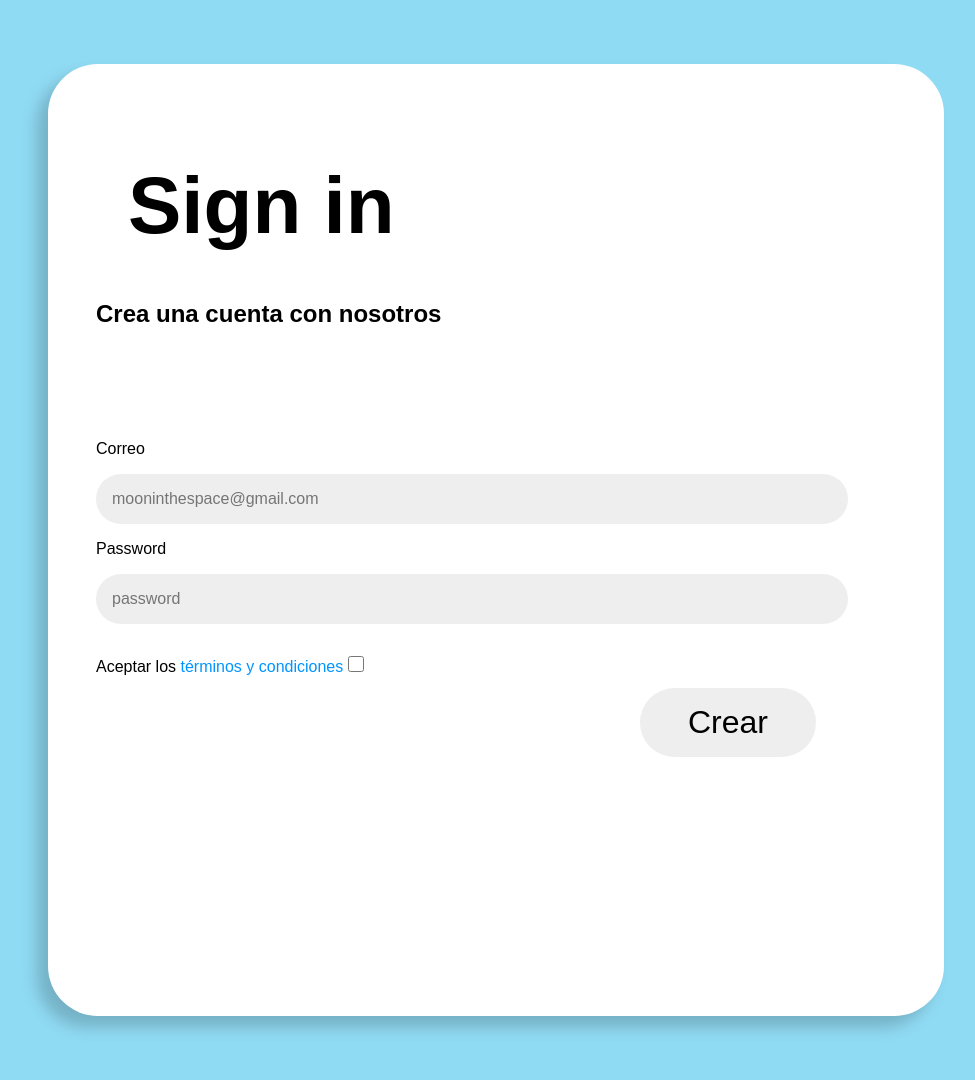
After one commit to HarmonySpace/N_Notes, a PHP site: page /signin.php in a window 1280 px wide. The commit adds this page. Shown: the whole page, without its empty margins (144-1119 px from the left). Run offline with PHP 8.4, Linux system fonts and the light colour scheme.

Commit message:
v 0.03 - add >Sign in< page

```diff
--- a/main.css
+++ b/main.css
@@ -6,24 +6,202 @@
     font-family: 'Poppins', sans-serif;
 }
 
+h1 {
+    font-size: 5rem;
+    font-weight: 800;
+    text-transform: center;
+    margin: 3rem 2rem;
+    width: 100%;
+}
 
 
-.list-element-1 {
+
+
+
+/* //////////////////////////////// Sections ////////////////////////////////// */
+
+/* Section 1 */
+
+.sec-container-1 {
+    width: 90%;
+    margin: 0 auto;
+    display: flex;
+    flex-wrap: wrap;
+    justify-content: center;
+}
+
+.backblue {
+    background-color: var(--bluecolor);
+    width: 100%;
+    height: 1080px;
+}
+
+
+
+
+
+/* //////////////////////////////// Buttons ////////////////////////////////// */
+
+.btn {
+    width: 100px;
+    height: 100px;
+    outline: none;
+    border: none;
+    font-size: 50px;
+    font-weight: 900;
+    text-align: center;
+    border-radius: 50px;
+    box-shadow: var(--bshadown);
+    display: float;
+    position: fixed;
+    bottom: 2rem;
+    right: 2rem;
+    display: fixed;
+}.btn:hover {
+    cursor: pointer;
+}
+
+
+
+
+
+/* //////////////////////////////// LISTAS ////////////////////////////////// */
+
+/* List 1 */
+
+.list-container-1 {
+    display: flex;
+    align-items: start;
+    padding: 1rem 0.5em;
+    margin: 2rem auto;
+}
+
+.list-container-1 li{
+    list-style-type: none;
+    margin: 1.5rem 1rem;
+}
+
+.list-container-1 a{
     font-size: 2rem;
     font-weight: 600;
     color: var(--textcolor);
-    margin: 0 1.7rem;
-    list-style: none;
+    padding: 0.8rem 2rem;
+    box-shadow: -0.7rem 0.7rem 1rem #00000031;
+    border-radius: 3rem;
+    text-decoration: none;
 }
 
-.list-container-1 {
-    display: flex;
-    flex-wrap: wrap;
-    justify-content: flex-end;
-    align-items: center;
-    padding: 1rem 0.5em;
+
+
+
+
+/* //////////////////////////////// Divitions ////////////////////////////////// */
+
+/* Div 1 */
+
+.notepreview {
+    min-width: 300px;
+    margin: 3rem auto;
+    overflow: hidden;
+    border-radius: 50px;
+    box-shadow: var(--bshadown);
 }
 
-.nav-container-1 {
-    box-shadow: -10 10 10 rgb(0, 0, 0, 0.5);
+.notepreview-title {
+    display: flex;
+    justify-content: center;
+    background-color: var(--bluecolor);
+    padding: 2rem 3rem;
+    margin: 0 0 0.5rem 0;
 }
+
+.notepreview h3 {
+    font-size: 2.5rem;
+    text-align: center;
+    font-weight: 100;
+}
+
+.notepreview p {
+    width: 80%;
+    margin: 0 auto;
+    padding: 1rem 1.5rem 3rem 1.5rem;
+    font-weight: 100;
+    font-size: 1.5rem;
+}
+
+
+
+
+
+/* //////////////////////////////// Divitions ////////////////////////////////// */
+
+/* Form 1 */
+
+.form-container-1 {
+    width: 90%;
+    box-shadow: var(--bshadown);
+    padding: 3rem;
+    margin: 4rem auto;
+    border-radius: 50px;
+    display: block;
+    max-width: 800px;
+    background-color: #ffffff;
+}
+
+.form-container-1 form {
+    margin: 7rem 0 0 0;
+}
+
+.form-container-1 label {
+    width: 100%;
+    font-size: 1rem;
+    font-weight: 100;
+    margin: 0.5rem 0;
+}
+
+.form-container-1 input {
+    width: 90%;
+    font-size: 1rem;
+    padding: 1rem;
+    margin: 1rem 0;
+}
+
+.form-container-1 input[type="text"], .form-container-1 input[type="password"] {
+    border-radius: 50px;
+    outline: none;
+    border: none;
+    background-color: var(--greycolor);
+}
+
+.form-container-1 span {
+    color: var(--selectorcolor);
+}
+
+.form-container-1 input[type="checkbox"] {
+    width: 1rem;
+    height: 1rem;
+    justify-content: center;
+    align-items: end;
+}
+
+.form-container-1 button[type="submit"] {
+    border-radius: 50px;
+    border: none;
+    outline: none;
+    background-color: var(--greycolor);
+    color: var(--textcolor);
+    text-shadow: none;
+    font-size: 2rem;
+    padding: 1rem 3rem;
+}
+
+.form-container-1 button[type="submit"]:hover {
+    color: #ffffff;
+    background-color: var(--bluecolor);
+}
+
+.bt-con {
+    width: 90%;
+    display: flex;
+    justify-content: end;
+}
--- /dev/null
+++ b/signin.php
@@ -0,0 +1,27 @@
+<!DOCTYPE html>
+<html lang="en">
+<head>
+    <meta charset="UTF-8">
+    <meta http-equiv="X-UA-Compatible" content="IE=edge">
+    <meta name="viewport" content="width=device-width, initial-scale=1.0">
+    <link rel="stylesheet" href="main.css">
+    <title>Sign in</title>
+</head>
+<body>
+    <section class="sec-container-1 backblue">
+        <div class="form-container-1">
+            <h1>Sign in</h1>
+            <h2>Crea una cuenta con nosotros</h2>
+            <form action="machine.php" method="post" enctype="multipart/form-data">
+                <label for="correo">Correo</label>
+                <input type="text" name="correo" placeholder="mooninthespace@gmail.com">
+                <label for="contraseña">Password</label>
+                <input type="password" name="contraseña" placeholder="password">
+                <label class="terms" for="terms">Aceptar los <span>términos y condiciones</span></label>
+                <input type="checkbox" name="terms">
+                <div class="bt-con"><button type="submit"" name="crear">Crear</button></div>
+            </form>
+            </div>
+    </section>
+</body>
+</html>
--- a/vars.css
+++ b/vars.css
@@ -1,6 +1,9 @@
 
-/* COLORS */
+
 *{
+
+    /* COLORS */
+
     --yellowcolor: #fbf8cc;
     --creaamcolor: #fde4cf;
     --orangecolor: #ffcfd2;
@@ -12,4 +15,10 @@
     --ciancolor: #98f5e1;
     --greencolor: #b9fbc0;
     --textcolor: #000000;
+    --selectorcolor: #0095ff;
+    --greycolor: #eeeeee;
+
+
+    --bshadown: -0.7rem 0.7rem 1rem #00000031;
+
 }
```
Also changed, not shown: index.php (+26 -5 lines).
